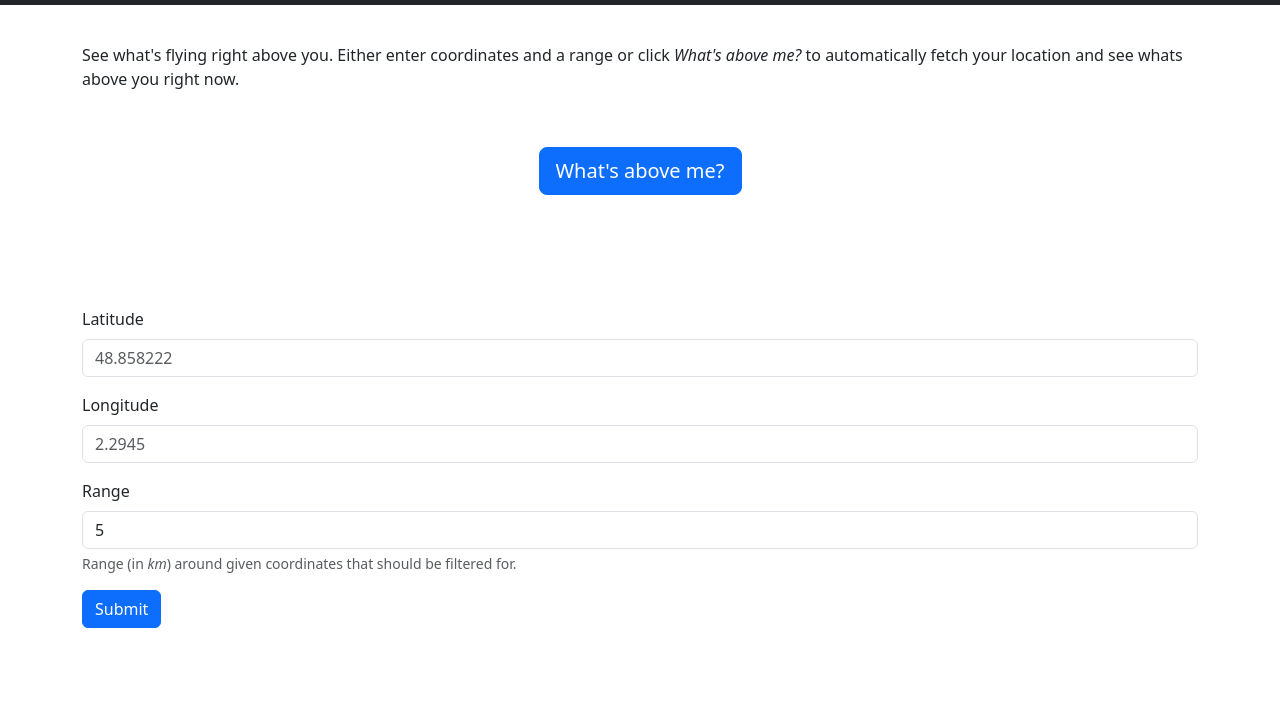
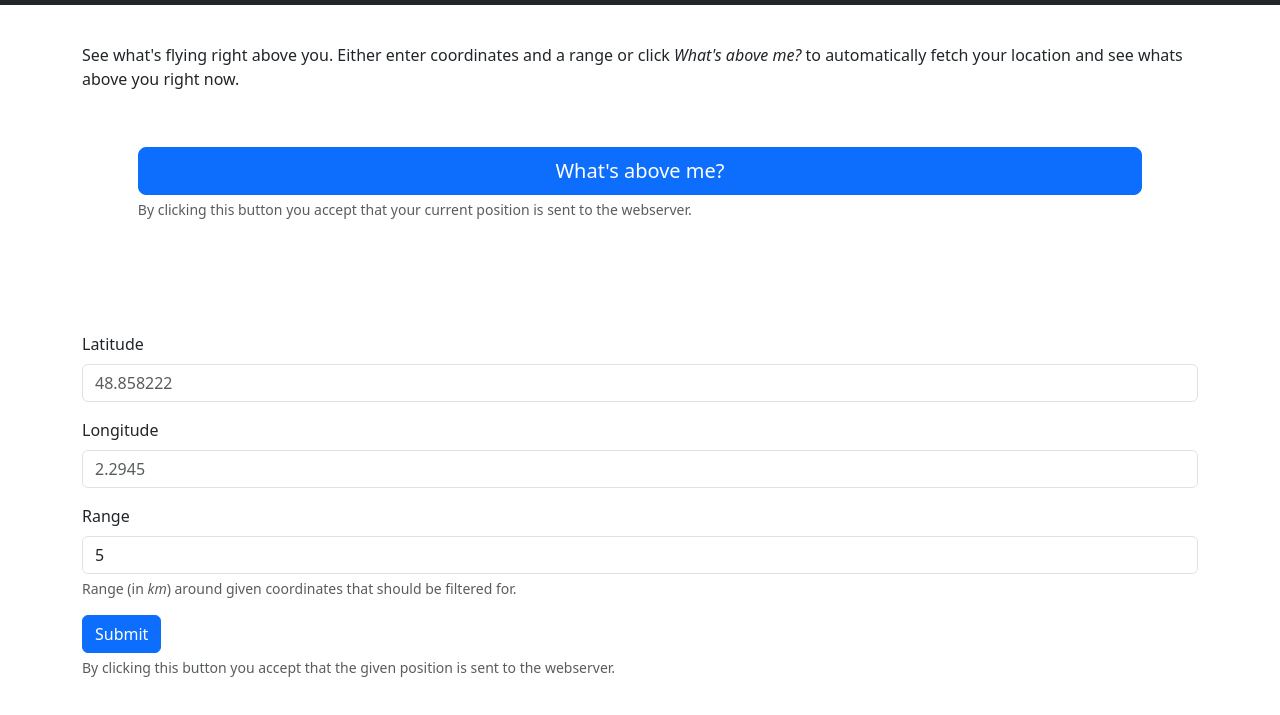
Before and after one commit to its-laika/above_me, a website: page frontend/src/index.html in a window 1280 px wide. Shown: the part 51-766 px from the top of the page. Drawn offline with nearby package versions, Linux system fonts and the light colour scheme.

Commit message:
feat: Added privacy hint

```diff
--- a/frontend/src/index.html
+++ b/frontend/src/index.html
@@ -26,8 +26,12 @@
         </p>
 
         <div id="whats-above-me">
-            <button type="button" class="btn btn-primary btn-lg" onclick="onClickWhatsAboveMe()">What's above
+            <button type="button" class="btn btn-primary btn-lg" onclick="onClickWhatsAboveMe()"
+                aria-describedby="whats-above-me-hint">What's above
                 me?</button>
+            <div id="whats-above-me-hint" class="form-text">
+                By clicking this button you accept that your current position is sent to the webserver.
+            </div>
         </div>
 
         <div class="alert alert-danger" role="alert" id="no-position-available" style="display: none;">
@@ -60,7 +64,12 @@
                     Range (in <i>km</i>) around given coordinates that should be filtered for.
                 </div>
             </div>
-            <button type="submit" class="btn btn-primary">Submit</button>
+            <div class="mb-3">
+                <button type="submit" class="btn btn-primary" aria-describedby="submit-hint">Submit</button>
+                <div id="submit-hint" class="form-text">
+                    By clicking this button you accept that the given position is sent to the webserver.
+                </div>
+            </div>
         </form>
     </div>
 
--- a/frontend/src/style.css
+++ b/frontend/src/style.css
@@ -6,6 +6,7 @@ nav {
     margin: 5%;
     display: flex;
     justify-content: center;
+    flex-direction: column;
 }
 
 #table-container {
```
